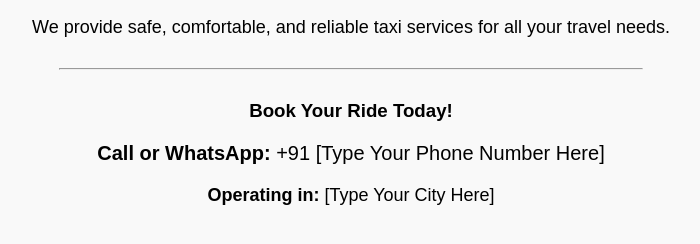
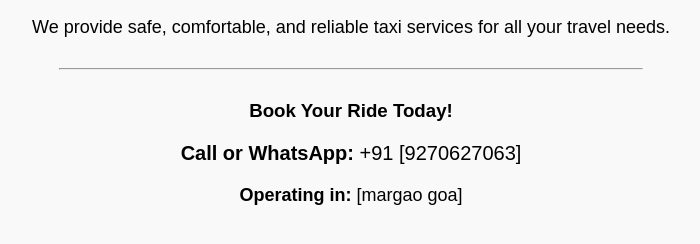
Before and after one commit to nizami7866-wq/nizami-tours-travels-, a plain HTML site: page index.html in a window 1280 px wide. Shown: the part 170-414 px from the top of the page, without its empty margins (289-989 px from the left). Drawn offline with Linux system fonts and the light colour scheme.

Commit message:
Update contact information in index.html

```diff
--- a/index.html
+++ b/index.html
@@ -14,8 +14,8 @@
 
     <h3>Book Your Ride Today!</h3>
     <!-- Change the placeholder text below to your real details -->
-    <p style="font-size: 20px;"><strong>Call or WhatsApp:</strong> +91 [Type Your Phone Number Here]</p>
-    <p style="font-size: 18px;"><strong>Operating in:</strong> [Type Your City Here]</p>
+    <p style="font-size: 20px;"><strong>Call or WhatsApp:</strong> +91 [9270627063]</p>
+    <p style="font-size: 18px;"><strong>Operating in:</strong> [margao goa]</p>
 
 </body>
 </html>
```
